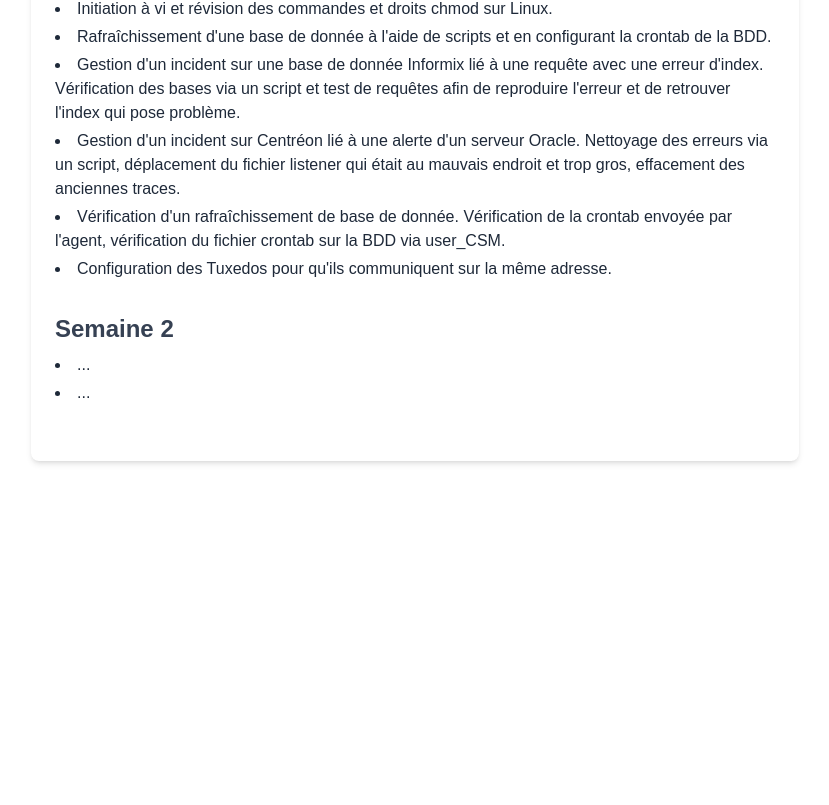
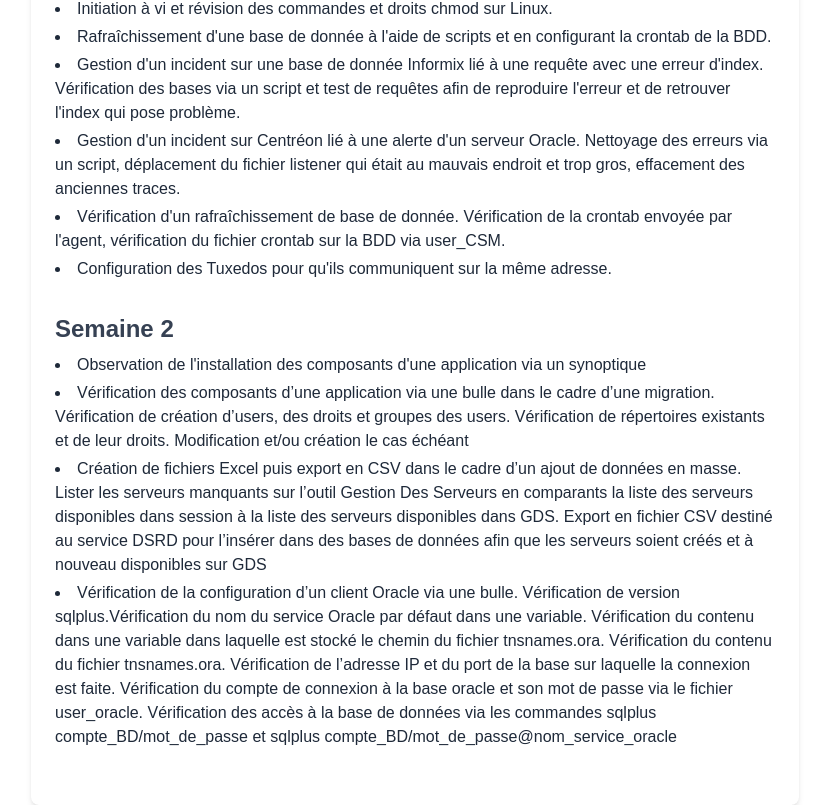
Before and after one commit to alisee-f/Portfolio, a Next.js app: page /stage in a window 1280 px wide. Shown: the part 287-1092 px from the top of the page, without its empty margins (225-1054 px from the left). Before the commit the page ends 800 px from the top, so only its background shows below. Built offline with nearby package versions, Linux system fonts and the light colour scheme.

Commit message:
Ajout semaine2

```diff
--- a/src/app/stage/page.js
+++ b/src/app/stage/page.js
@@ -33,8 +33,22 @@
         <section className="mb-8">
           <h2 className="text-2xl font-semibold text-gray-700 mb-2">Semaine 2</h2>
           <ul className="list-disc list-inside space-y-1">
-            <li>...</li>
-            <li>...</li>
+            <li>Observation de l'installation des composants d'une application via un synoptique</li>
+            <li>Vérification des composants d’une application via une bulle dans le cadre d’une migration.
+              Vérification de création d’users, des droits et groupes des users. Vérification de répertoires existants et de leur droits.
+              Modification et/ou création le cas échéant</li>
+            <li>Création de fichiers Excel puis export en CSV dans le cadre d’un ajout de données en masse.
+              Lister les serveurs manquants sur l’outil Gestion Des Serveurs en comparants la liste des
+              serveurs disponibles dans session à la liste des serveurs disponibles dans GDS. Export en fichier CSV
+              destiné au service DSRD pour l’insérer dans des bases de données afin
+              que les serveurs soient créés et à nouveau disponibles sur GDS</li>
+            <li>Vérification de la configuration d’un client Oracle via une bulle. Vérification de version sqlplus.Vérification
+              du nom du service Oracle par défaut dans une variable. Vérification du contenu dans une variable dans
+              laquelle est stocké le chemin du fichier tnsnames.ora. Vérification du contenu du fichier tnsnames.ora.
+              Vérification de l’adresse IP et du port de la base sur laquelle la connexion est faite. Vérification du compte
+              de connexion à la base oracle et son mot de passe via le fichier user_oracle. Vérification des accès
+              à la base de données via les commandes sqlplus compte_BD/mot_de_passe et
+              sqlplus compte_BD/mot_de_passe@nom_service_oracle</li>
           </ul>
         </section>
       </main>
```
